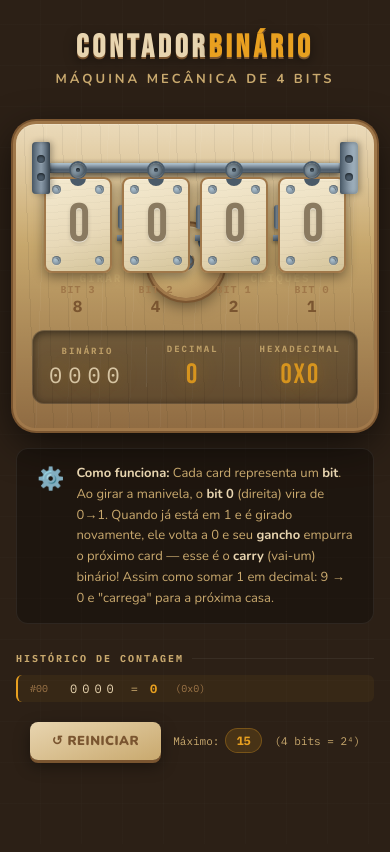
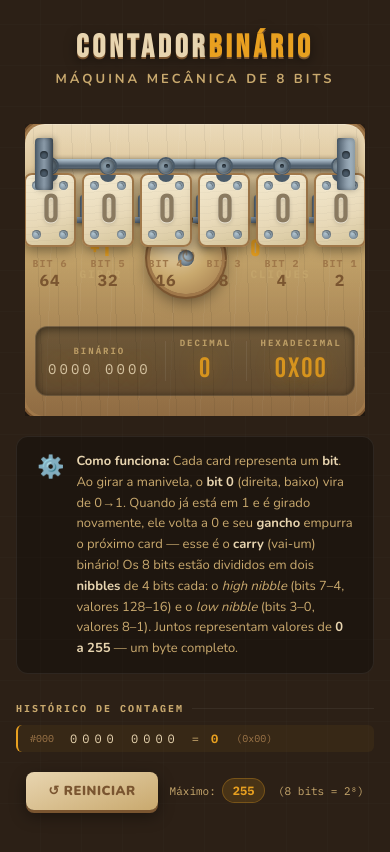
Before and after one commit to leonardo-ggomes/carrybit-visual, a plain HTML site: page index.html in a window 390 px wide. Drawn offline with nearby package versions, Linux system fonts and the light colour scheme.

Commit message:
Add 8 bits

```diff
--- a/css/style.css
+++ b/css/style.css
@@ -82,14 +82,6 @@ body {
   margin-top: 6px;
 }
 
-/* ═══════════════════════════════════════════════
-   MACHINE FRAME (the wooden base)
-═══════════════════════════════════════════════ */
-.machine {
-  position: relative;
-  animation: fadeDown 0.7s ease 0.1s both;
-}
-
 .machine-base {
   background: var(--wood-mid);
   background-image:
@@ -170,11 +162,18 @@ body {
 }
 
 /* ═══════════════════════════════════════════════
-   CARDS CONTAINER
+   CARDS CONTAINER — linha única de 8 bits
 ═══════════════════════════════════════════════ */
+.machine {
+  position: relative;
+  animation: fadeDown 0.7s ease 0.1s both;
+  max-width: 100%;
+  overflow-x: auto;
+}
+
 .cards-row {
   display: flex;
-  gap: 16px;
+  gap: 10px;
   align-items: flex-start;
   justify-content: center;
   position: relative;
@@ -219,9 +218,9 @@ body {
    THE FLIP CARD (3D)
 ═══════════════════════════════════════════════ */
 .card-flipper-wrap {
-  width: 88px;
-  height: 124px;
-  perspective: 600px;
+  width: 68px;
+  height: 96px;
+  perspective: 500px;
   position: relative;
   cursor: pointer;
 }
@@ -278,7 +277,7 @@ body {
 /* The big digit */
 .card-digit {
   font-family: 'Bebas Neue', sans-serif;
-  font-size: 72px;
+  font-size: 54px;
   line-height: 1;
   letter-spacing: -2px;
   position: relative; z-index: 1;
@@ -324,10 +323,10 @@ body {
 ═══════════════════════════════════════════════ */
 .carry-hook-wrap {
   position: absolute;
-  right: -19px;
-  top: 28px;
-  width: 20px;
-  height: 36px;
+  right: -15px;
+  top: 22px;
+  width: 16px;
+  height: 28px;
   z-index: 20;
   pointer-events: none;
 }
@@ -715,10 +714,11 @@ body {
 /* ═══════════════════════════════════════════════
    RESPONSIVE
 ═══════════════════════════════════════════════ */
-@media (max-width: 600px) {
-  .card-flipper-wrap { width: 68px; height: 96px; }
-  .card-digit { font-size: 54px; }
-  .cards-row { gap: 10px; }
-  .machine-base { padding: 18px 16px 24px; }
-  .display-panel { gap: 20px; padding: 12px 16px; }
+@media (max-width: 700px) {
+  .card-flipper-wrap { width: 52px; height: 74px; }
+  .card-digit { font-size: 40px; }
+  .cards-row { gap: 6px; }
+  .machine-base { padding: 14px 10px 20px; }
+  .display-panel { gap: 14px; padding: 10px 12px; flex-wrap: wrap; }
+  .display-value.binary { letter-spacing: 3px; font-size: 14px; }
 }
--- a/index.html
+++ b/index.html
@@ -15,14 +15,14 @@
   <!-- HEADER -->
   <header class="header">
     <h1 class="header-title">Contador<span>Binário</span></h1>
-    <p class="header-sub">Máquina mecânica de 4 bits</p>
+    <p class="header-sub">Máquina mecânica de 8 bits</p>
   </header>
 
   <!-- MACHINE -->
   <div class="machine">
     <div class="machine-base">
 
-      <!-- SHAFT + CARDS -->
+      <!-- SINGLE SHAFT — todos os 8 bits em linha -->
       <div class="shaft-assembly">
         <div class="shaft-bracket left">
           <div class="bracket-hole"></div>
@@ -30,10 +30,7 @@
         </div>
         <div class="shaft-rod"></div>
         <div class="shaft-rod" style="position:absolute;left:18px;right:18px;top:50%;transform:translateY(-50%);background:transparent;height:10px;z-index:3;pointer-events:none;">
-          <!-- Cards sit here -->
-          <div class="cards-row" id="cardsRow">
-            <!-- Generated by JS -->
-          </div>
+          <div class="cards-row" id="cardsRow"></div>
         </div>
         <div class="shaft-rod"></div>
         <div class="shaft-bracket right">
@@ -65,7 +62,7 @@
       <div class="display-panel">
         <div class="display-item">
           <div class="display-label">Binário</div>
-          <div class="display-value binary" id="displayBinary">0000</div>
+          <div class="display-value binary" id="displayBinary">0000 0000</div>
         </div>
         <div class="display-divider"></div>
         <div class="display-item">
@@ -87,10 +84,12 @@
     <div class="info-icon">⚙️</div>
     <div class="info-text">
       <strong>Como funciona:</strong> Cada card representa um <strong>bit</strong>.
-      Ao girar a manivela, o <strong>bit 0</strong> (direita) vira de 0→1.
+      Ao girar a manivela, o <strong>bit 0</strong> (direita, baixo) vira de 0→1.
       Quando já está em 1 e é girado novamente, ele volta a 0 e seu <strong>gancho</strong>
       empurra o próximo card — esse é o <strong>carry</strong> (vai-um) binário!
-      Assim como somar 1 em decimal: 9 → 0 e "carrega" para a próxima casa.
+      Os 8 bits estão divididos em dois <strong>nibbles</strong> de 4 bits cada:
+      o <em>high nibble</em> (bits 7–4, valores 128–16) e o <em>low nibble</em> (bits 3–0, valores 8–1).
+      Juntos representam valores de <strong>0 a 255</strong> — um byte completo.
     </div>
   </div>
 
@@ -104,8 +103,8 @@
   <div class="controls-row">
     <button class="btn btn-wood" id="btnReset">↺ Reiniciar</button>
     <div class="btn-count-wrap">
-      Máximo: <span class="count-badge">15</span>
-      &nbsp;(4 bits = 2⁴)
+      Máximo: <span class="count-badge">255</span>
+      &nbsp;(8 bits = 2⁸)
     </div>
   </div>
 
@@ -114,6 +113,6 @@
 <!-- OVERFLOW MSG -->
 <div class="overflow-msg" id="overflowMsg">OVERFLOW!</div>
 
-<script src="js/script.js"></script>
+<script src="/js/script.js"></script>
 </body>
 </html>
--- a/js/script.js
+++ b/js/script.js
@@ -2,32 +2,37 @@
 // ═══════════════════════════════════════════════════════
 //  STATE
 // ═══════════════════════════════════════════════════════
-const NUM_BITS = 4;
-let value      = 0;   // 0–15
+const NUM_BITS = 8;
+let value      = 0;   // 0–255
 let clickCount = 0;
 
-// Each card tracks its own total accumulated rotation (multiples of -180deg).
-// Bit=0 → even multiple (0, -360, -720…)  → front face visible
-// Bit=1 → odd multiple  (-180, -540, …)   → back face visible
-// This way every flip always continues in the SAME direction (never reverses).
-const cardRotation = [0, 0, 0, 0]; // degrees, per card index
+// Accumulated rotation per card (always decrements by 180 — never reverses)
+// Index 0 = bit 7 (MSB), index 7 = bit 0 (LSB)
+const cardRotation = new Array(NUM_BITS).fill(0);
 
 // ═══════════════════════════════════════════════════════
-//  BUILD CARDS
+//  CARD METADATA
 // ═══════════════════════════════════════════════════════
-const cardsRow = document.getElementById('cardsRow');
+// All 8 cards in order MSB→LSB (indices 0–7)
+const BIT_LABELS = ['Bit 7','Bit 6','Bit 5','Bit 4','Bit 3','Bit 2','Bit 1','Bit 0'];
+const BIT_VALUES = [128, 64, 32, 16, 8, 4, 2, 1];
 
-const BIT_LABELS = ['Bit 3', 'Bit 2', 'Bit 1', 'Bit 0'];
-const BIT_VALUES = [8, 4, 2, 1];
-
+// ═══════════════════════════════════════════════════════
+//  BUILD CARDS  (high nibble = bits 7-4, low = bits 3-0)
+// ═══════════════════════════════════════════════════════
+// ═══════════════════════════════════════════════════════
+//  BUILD CARDS — todos os 8 em linha única
+// ═══════════════════════════════════════════════════════
 function buildCards() {
-  cardsRow.innerHTML = '';
+  const row = document.getElementById('cardsRow');
+  row.innerHTML = '';
 
   for (let i = 0; i < NUM_BITS; i++) {
     const unit = document.createElement('div');
     unit.className = 'card-unit';
     unit.id = `card-unit-${i}`;
-    const hasHook = i < NUM_BITS - 1;
+    // Todos exceto o MSB (índice 0) têm gancho de carry
+    const hasHook = i > 0;
 
     unit.innerHTML = `
       <div class="card-pivot"></div>
@@ -57,70 +62,58 @@ function buildCards() {
         <strong>${BIT_VALUES[i]}</strong>
       </div>
     `;
-
-    cardsRow.appendChild(unit);
+    row.appendChild(unit);
   }
 }
 
-// Apply the current cardRotation[i] directly as a CSS transform.
-// The CSS `transition` on .card-flipper handles the smooth animation.
+// ═══════════════════════════════════════════════════════
+//  ROTATION HELPERS
+// ═══════════════════════════════════════════════════════
 function applyRotation(i) {
   const flipper = document.getElementById(`flipper-${i}`);
-  flipper.style.transform = `rotateX(${cardRotation[i]}deg)`;
+  if (flipper) flipper.style.transform = `rotateX(${cardRotation[i]}deg)`;
 }
 
-// ═══════════════════════════════════════════════════════
-//  SYNC DISPLAY NUMBERS
-// ═══════════════════════════════════════════════════════
-function updateDisplay() {
-  const bits = valueToBits(value);
-  document.getElementById('displayBinary').textContent  = bits.join('');
-  document.getElementById('displayDecimal').textContent = value;
-  document.getElementById('displayHex').textContent     = '0x' + value.toString(16).toUpperCase();
-}
-
-// Full instant sync (used after reset)
 function syncVisuals() {
   const bits = valueToBits(value);
   for (let i = 0; i < NUM_BITS; i++) {
     const flipper = document.getElementById(`flipper-${i}`);
     const hook    = document.getElementById(`hook-${i}`);
-
-    // Snap to correct rotation instantly (disable transition briefly)
+    if (!flipper) continue;
     flipper.style.transition = 'none';
     flipper.style.transform  = `rotateX(${cardRotation[i]}deg)`;
-    void flipper.offsetWidth; // reflow
+    void flipper.offsetWidth;
     flipper.style.transition = '';
-
     if (hook) {
-      bits[i] === 1
-        ? hook.classList.add('engaged')
-        : hook.classList.remove('engaged');
+      bits[i] === 1 ? hook.classList.add('engaged') : hook.classList.remove('engaged');
     }
   }
   updateDisplay();
 }
 
 // ═══════════════════════════════════════════════════════
+//  DISPLAY
+// ═══════════════════════════════════════════════════════
+function updateDisplay() {
+  const bits = valueToBits(value);
+  // Show as two groups of 4 for readability: "1010 0110"
+  const highNibble = bits.slice(0,4).join('');
+  const lowNibble  = bits.slice(4,8).join('');
+  document.getElementById('displayBinary').textContent  = highNibble + ' ' + lowNibble;
+  document.getElementById('displayDecimal').textContent = value;
+  document.getElementById('displayHex').textContent     = '0x' + value.toString(16).toUpperCase().padStart(2,'0');
+}
+
+// ═══════════════════════════════════════════════════════
 //  INCREMENT — animated carry chain
 // ═══════════════════════════════════════════════════════
+let isBusy = false; // debounce during overflow animation
+
 function increment() {
-  if (value >= 15) {
+  if (isBusy) return;
+
+  if (value >= 255) {
     flashOverflow();
-    setTimeout(() => {
-      // Reset rotations to nearest even multiple of 360
-      // so cards snap cleanly back to 0-face
-      for (let i = 0; i < NUM_BITS; i++) {
-        // Round up to next multiple of -360 (complete full turns)
-        const turns = Math.ceil(Math.abs(cardRotation[i]) / 360);
-        cardRotation[i] = -(turns * 360);
-      }
-      value      = 0;
-      clickCount = 0;
-      document.getElementById('crankCount').textContent = 0;
-      clearLog();
-      syncVisuals();
-    }, 1500);
     return;
   }
 
@@ -131,81 +124,84 @@ function increment() {
 
   const newBits = valueToBits(value);
 
-  // Collect changed cards, sort so LSB (index 3) fires first
+  // Collect changed bits, LSB fires first (index 7 → index 0)
   const changed = [];
   for (let i = 0; i < NUM_BITS; i++) {
     if (prevBits[i] !== newBits[i]) changed.push(i);
   }
-  changed.sort((a, b) => b - a);  // highest index = LSB = first
+  changed.sort((a, b) => b - a); // highest index first = LSB first
 
-  // Fire each flip with a staggered delay
   changed.forEach((idx, step) => {
     setTimeout(() => {
-      // Always subtract 180 → keeps spinning in the same direction forever
       cardRotation[idx] -= 180;
       applyRotation(idx);
 
       const hook = document.getElementById(`hook-${idx}`);
       if (hook) {
-        // Hook engaged when card shows '1' (odd number of half-turns)
         const halfTurns = Math.round(Math.abs(cardRotation[idx]) / 180);
-        halfTurns % 2 === 1
-          ? hook.classList.add('engaged')
-          : hook.classList.remove('engaged');
+        halfTurns % 2 === 1 ? hook.classList.add('engaged') : hook.classList.remove('engaged');
       }
-
       updateDisplay();
-    }, step * 160);
+    }, step * 140);
   });
 
-  addLogEntry(newBits.join(''), value);
+  addLogEntry(valueToBits(value).join(''), value);
 }
 
 // ═══════════════════════════════════════════════════════
-//  CRANK ANIMATION
+//  CRANK
 // ═══════════════════════════════════════════════════════
 const crankDisk = document.getElementById('crankDisk');
 
 crankDisk.addEventListener('click', () => {
-  // Spin animation
   crankDisk.classList.remove('spinning');
   void crankDisk.offsetWidth;
   crankDisk.classList.add('spinning');
-  crankDisk.addEventListener('animationend', () => {
-    crankDisk.classList.remove('spinning');
-  }, { once: true });
-
+  crankDisk.addEventListener('animationend', () => crankDisk.classList.remove('spinning'), { once: true });
   increment();
 });
 
-// Keyboard support
 document.addEventListener('keydown', (e) => {
   if (e.code === 'Space' || e.code === 'ArrowRight' || e.code === 'Enter') {
-    e.preventDefault();
-    crankDisk.click();
+    e.preventDefault(); crankDisk.click();
   }
-  if (e.code === 'KeyR') {
-    document.getElementById('btnReset').click();
-  }
+  if (e.code === 'KeyR') document.getElementById('btnReset').click();
 });
 
 // ═══════════════════════════════════════════════════════
 //  OVERFLOW
 // ═══════════════════════════════════════════════════════
 function flashOverflow() {
+  isBusy = true;
   const msg = document.getElementById('overflowMsg');
   msg.classList.remove('show');
   void msg.offsetWidth;
   msg.classList.add('show');
-  // Animate all cards one more half-turn forward (carry chain collapsing to 0000)
-  for (let i = 0; i < NUM_BITS; i++) {
+
+  // Flip all cards forward one more half-turn (all were at '1'), cascade LSB→MSB
+  for (let i = NUM_BITS - 1; i >= 0; i--) {
+    const delay = (NUM_BITS - 1 - i) * 100;
     setTimeout(() => {
-      cardRotation[i] -= 180; // each was at "1" (odd), this takes it to even = 0
+      cardRotation[i] -= 180;
       applyRotation(i);
       const hook = document.getElementById(`hook-${i}`);
       if (hook) hook.classList.remove('engaged');
-    }, i * 120);
+    }, delay);
   }
+
+  setTimeout(() => {
+    value = 0; clickCount = 0;
+    document.getElementById('crankCount').textContent = 0;
+    clearLog();
+    // Round each rotation to nearest clean multiple of 360
+    for (let i = 0; i < NUM_BITS; i++) {
+      const turns = Math.round(Math.abs(cardRotation[i]) / 360);
+      cardRotation[i] = -(turns * 360);
+    }
+    syncVisuals();
+    addLogEntry('00000000', 0);
+    isBusy = false;
+  }, 1800);
 }
 
 // ═══════════════════════════════════════════════════════
@@ -213,26 +209,24 @@ function flashOverflow() {
 // ═══════════════════════════════════════════════════════
 function addLogEntry(bits, dec) {
   const entries = document.getElementById('stepEntries');
-  // Remove "latest" from previous
   entries.querySelectorAll('.latest').forEach(e => e.classList.remove('latest'));
+
+  const high = bits.slice(0,4);
+  const low  = bits.slice(4,8);
 
   const entry = document.createElement('div');
   entry.className = 'step-entry latest';
   entry.innerHTML = `
-    <span class="step-num">#${dec.toString().padStart(2,'0')}</span>
-    <span class="step-bits">${bits}</span>
+    <span class="step-num">#${dec.toString().padStart(3,'0')}</span>
+    <span class="step-bits">${high} ${low}</span>
     <span class="step-eq">=</span>
     <span class="step-dec">${dec}</span>
     <span class="step-eq" style="font-size:10px;color:var(--wood-dark)">
-      &nbsp;(0x${dec.toString(16).toUpperCase()})
+      &nbsp;(0x${dec.toString(16).toUpperCase().padStart(2,'0')})
     </span>
   `;
   entries.prepend(entry);
-
-  // Keep max 16 entries
-  while (entries.children.length > 16) {
-    entries.removeChild(entries.lastChild);
-  }
+  while (entries.children.length > 20) entries.removeChild(entries.lastChild);
 }
 
 function clearLog() {
@@ -243,22 +237,23 @@ function clearLog() {
 //  RESET
 // ═══════════════════════════════════════════════════════
 document.getElementById('btnReset').addEventListener('click', () => {
+  if (isBusy) return;
   value = 0; clickCount = 0;
   document.getElementById('crankCount').textContent = 0;
   clearLog();
-  // Snap all rotations to 0 (nearest clean full turn)
-  for (let i = 0; i < NUM_BITS; i++) {
-    cardRotation[i] = 0;
-  }
+  for (let i = 0; i < NUM_BITS; i++) cardRotation[i] = 0;
   syncVisuals();
-  addLogEntry('0000', 0);
+  addLogEntry('00000000', 0);
 });
 
 // ═══════════════════════════════════════════════════════
 //  UTILITIES
 // ═══════════════════════════════════════════════════════
 function valueToBits(v) {
-  return [(v >> 3) & 1, (v >> 2) & 1, (v >> 1) & 1, v & 1];
+  return [
+    (v >> 7) & 1, (v >> 6) & 1, (v >> 5) & 1, (v >> 4) & 1,
+    (v >> 3) & 1, (v >> 2) & 1, (v >> 1) & 1,  v       & 1
+  ];
 }
 
 // ═══════════════════════════════════════════════════════
@@ -266,6 +261,4 @@ function valueToBits(v) {
 // ═══════════════════════════════════════════════════════
 buildCards();
 syncVisuals();
-
-// Add initial log entry
-addLogEntry('0000', 0);
+addLogEntry('00000000', 0);
```
